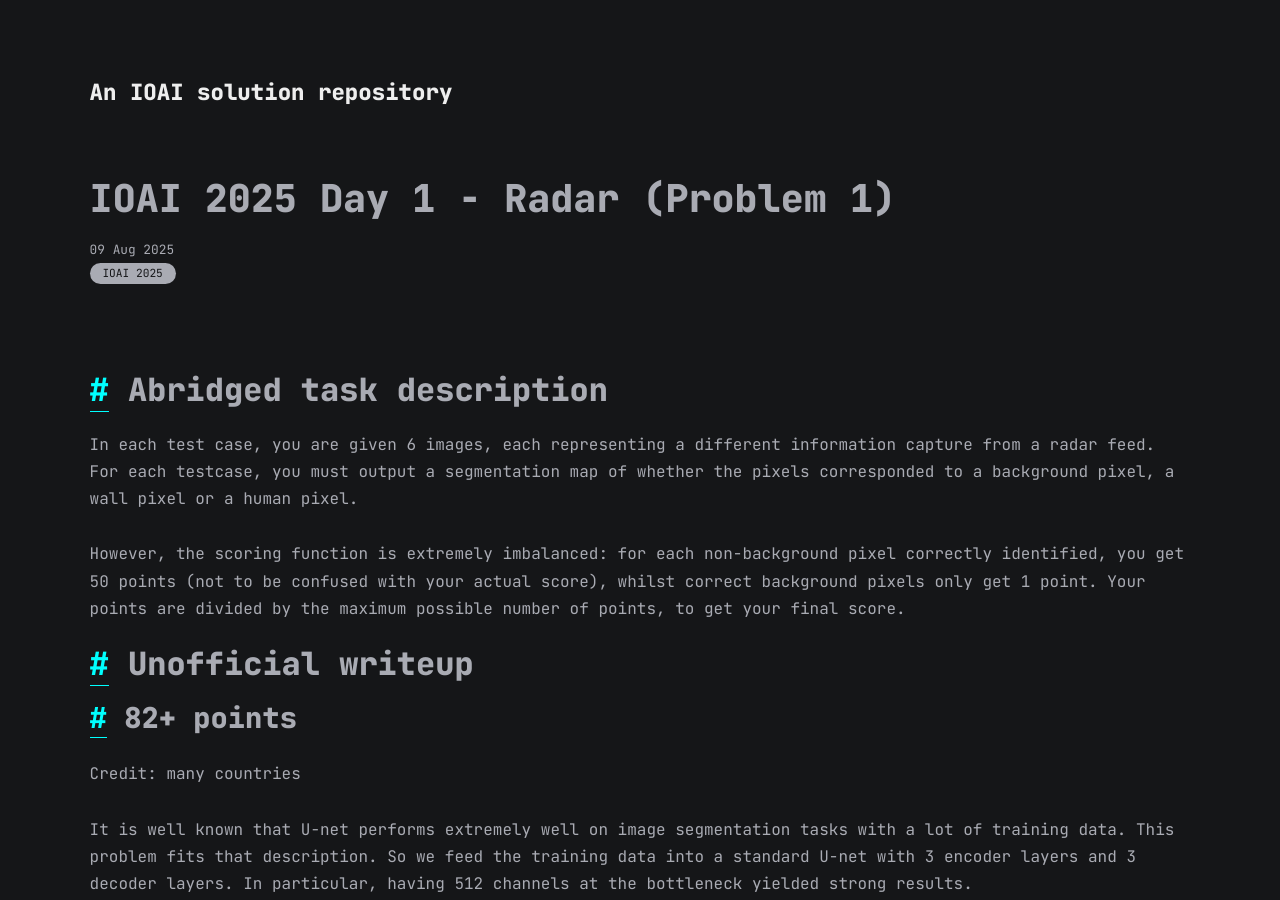
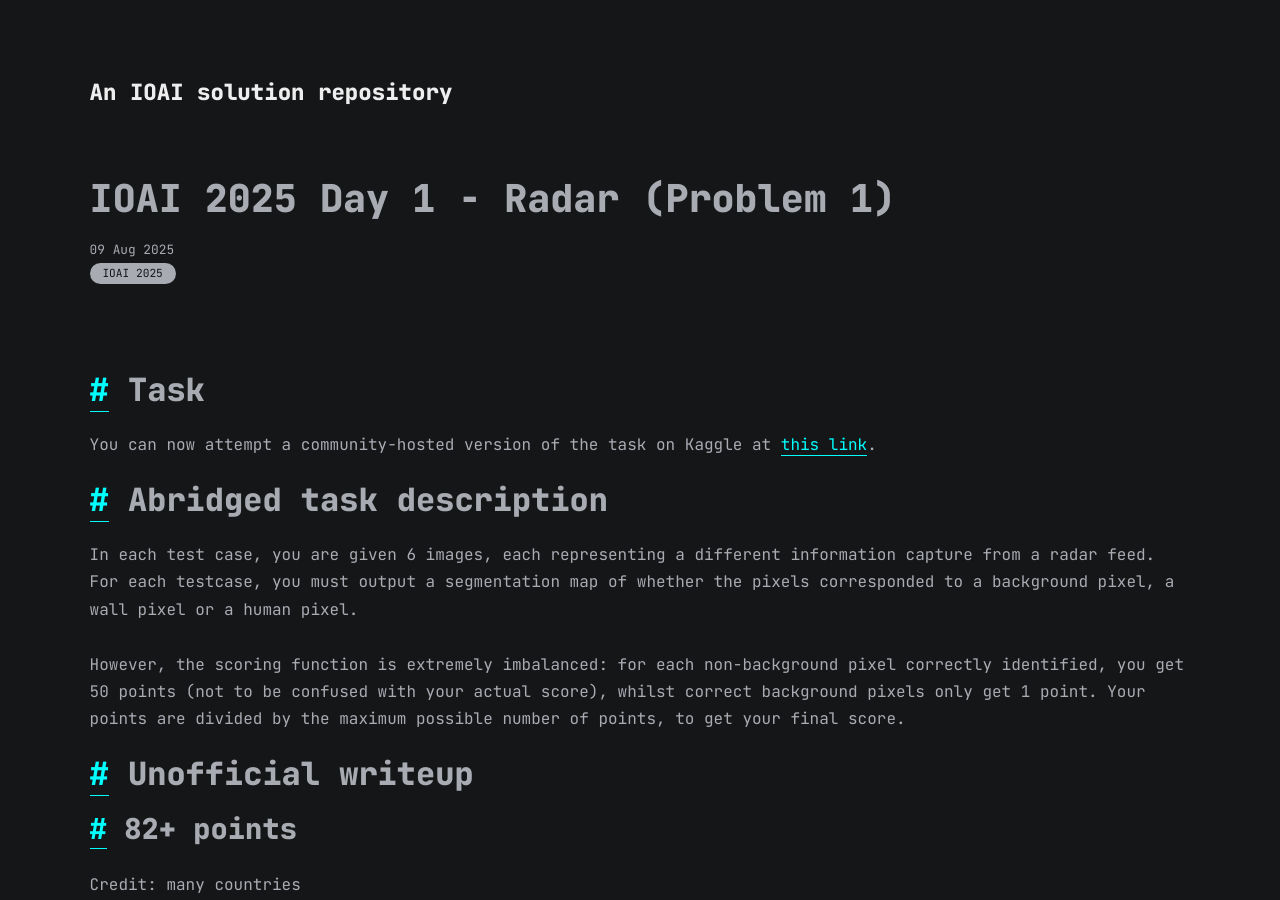
Before and after one commit to ioai-writeup/ioai-writeup.github.io, a Jekyll site: the page built from all_collections/_posts/2025-08-09-d1p1-radar.md, in a window 1280 px wide and 900 px high. Built offline with Jekyll 4.4.1, drawn with Linux system fonts in a browser that asks for light colours.

Commit message:
Add Kaggle link for community-hosted task
Added a link to the community-hosted version of the task on Kaggle.

```diff
--- a/all_collections/_posts/2025-08-09-d1p1-radar.md
+++ b/all_collections/_posts/2025-08-09-d1p1-radar.md
@@ -5,6 +5,9 @@ date: 2025-08-09
 categories: ["IOAI 2025"]
 mathjax: true
 ---
+# Task
+You can now attempt a community-hosted version of the task on Kaggle at [this link](https://www.kaggle.com/competitions/radar-ioai-2025).
+
 # Abridged task description
 In each test case, you are given 6 images, each representing a different information capture from a radar feed. For each testcase, you must output a segmentation map of whether the pixels corresponded to a background pixel, a wall pixel or a human pixel.
 
```
